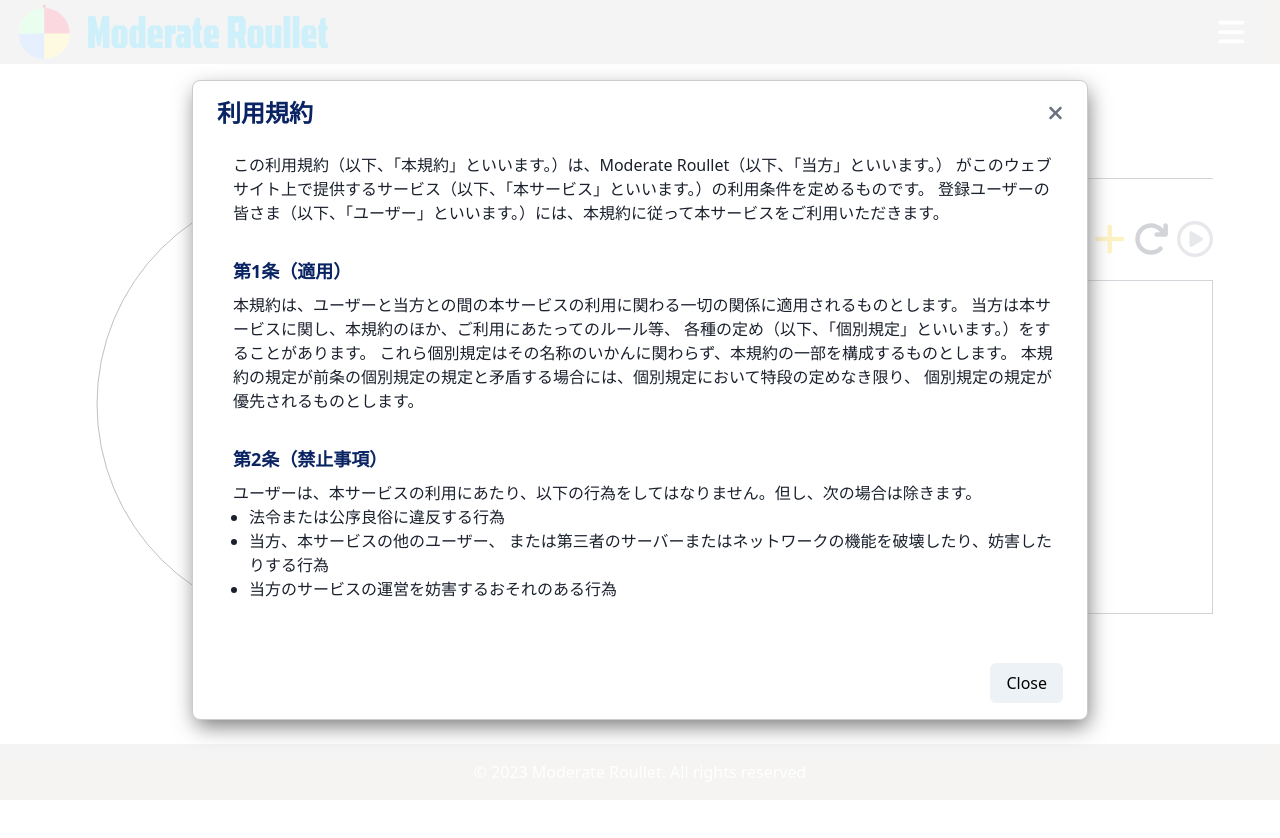
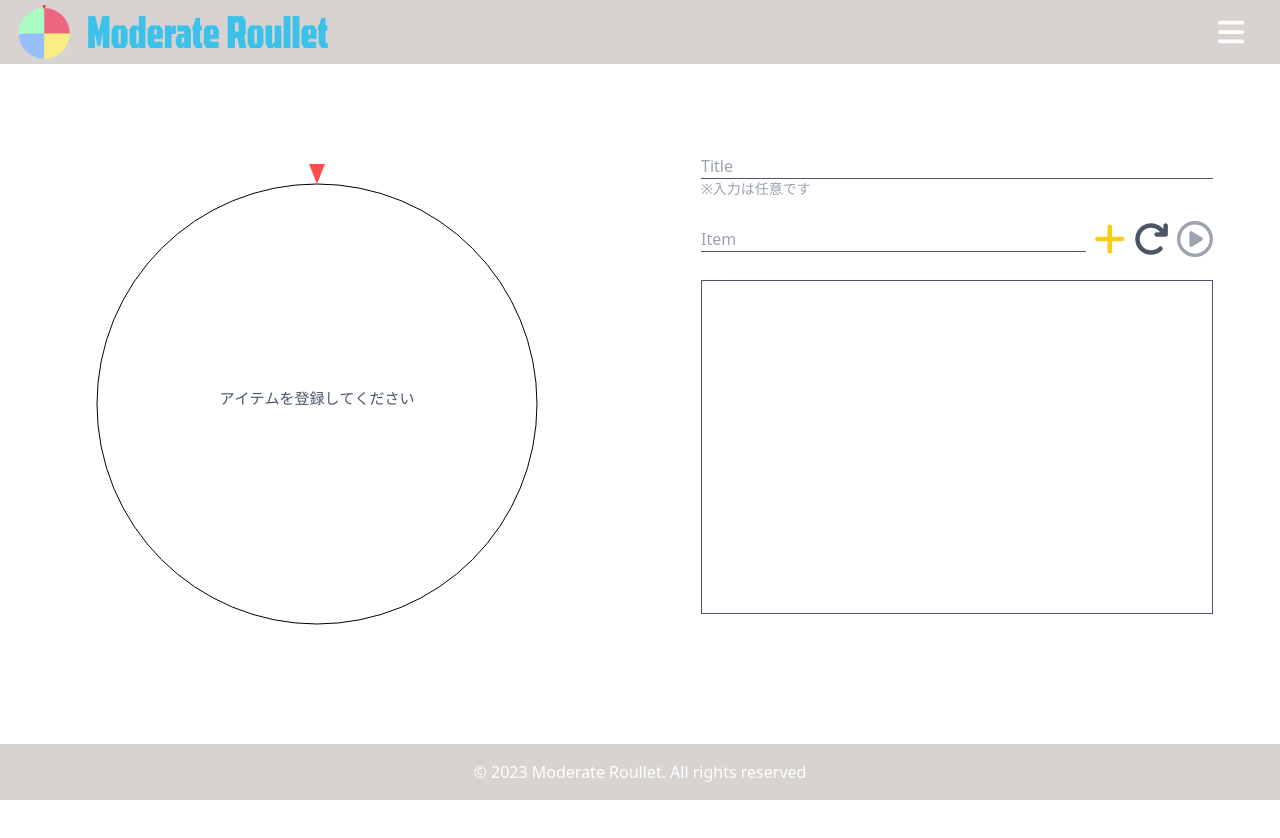
Before and after one commit to hattoriryuki/moderate-roulette-for-react, a React (Create React App) app: page / in a window 1280 px wide. Shown: the top 838 px of the page. Built offline with nearby package versions, Linux system fonts and the light colour scheme.

Commit message:
feat: 利用規約モーダルを開く機能を追加

```diff
--- a/src/components/organisms/HamburgerMenu.tsx
+++ b/src/components/organisms/HamburgerMenu.tsx
@@ -1,15 +1,24 @@
-import { FC, memo } from "react";
+import { FC, memo, useState } from "react";
+
 import { SecondaryModal } from "./SecondaryModal";
 import { TermsContent } from "../atoms/TermsContent";
 
 type Props = {
   isOpen: boolean;
+  onClose: () => void;
 };
 
 export const HamburgerMenu: FC<Props> = memo((props) => {
-  const { isOpen } = props;
+  const { isOpen, onClose } = props;
+  const [modalIsOpen, setModalIsOpen] = useState(false);
+
   const onClickTerms = () => {
-    console.log("Terms");
+    setModalIsOpen(!modalIsOpen);
+    onClose();
+  };
+
+  const onCloseTerms = () => {
+    setModalIsOpen(false);
   };
 
   const labelData = [
@@ -36,7 +45,7 @@ export const HamburgerMenu: FC<Props> = memo((props) => {
 
   return (
     <>
-      <SecondaryModal>
+      <SecondaryModal flag={modalIsOpen} onClose={onCloseTerms}>
         <TermsContent />
       </SecondaryModal>
       <div
--- a/src/components/organisms/SecondaryModal.tsx
+++ b/src/components/organisms/SecondaryModal.tsx
@@ -1,4 +1,4 @@
-import { FC, ReactNode, memo, useState } from "react";
+import { FC, ReactNode, memo, useEffect, useState } from "react";
 import { faXmark } from "@fortawesome/free-solid-svg-icons";
 import { FontAwesomeIcon } from "@fortawesome/react-fontawesome";
 import Modal from "react-modal";
@@ -18,14 +18,21 @@ const customStyles = {
 
 type Props = {
   children: ReactNode;
+  flag: boolean;
+  onClose: () => void;
 };
 
 export const SecondaryModal: FC<Props> = memo((props) => {
-  const { children } = props;
-  const [isOpen, setIsOpen] = useState(true);
+  const { children, flag, onClose } = props;
+  const [isOpen, setIsOpen] = useState(false);
+
+  useEffect(() => {
+    setIsOpen(flag);
+  }, [flag]);
 
   const closeModal = () => {
     setIsOpen(false);
+    onClose();
   };
 
   Modal.setAppElement("body");
--- a/src/components/organisms/layout/Header.tsx
+++ b/src/components/organisms/layout/Header.tsx
@@ -9,7 +9,7 @@ import { HamburgerMenu } from "../HamburgerMenu";
 export const Header: FC = memo(() => {
   const [openMenu, setOpenMenu] = useState(false);
 
-  const onClickOpen = () => setOpenMenu(!openMenu);
+  const onClickMenu = () => setOpenMenu(!openMenu);
 
   return (
     <header className="bg-stone-300 h-12 md:h-16">
@@ -29,14 +29,14 @@ export const Header: FC = memo(() => {
         <FontAwesomeIcon
           icon={faBars}
           className="text-3xl text-white mr-4 md:mr-9 cursor-pointer"
-          onClick={onClickOpen}
+          onClick={onClickMenu}
         />
       </div>
       <div
         className="absolute h-[100vh] w-full"
-        onClick={openMenu ? onClickOpen : undefined}
+        onClick={openMenu ? onClickMenu : undefined}
       ></div>
-      <HamburgerMenu isOpen={openMenu} />
+      <HamburgerMenu isOpen={openMenu} onClose={onClickMenu} />
     </header>
   );
 });
--- a/src/components/pages/Top.tsx
+++ b/src/components/pages/Top.tsx
@@ -22,7 +22,6 @@ import { Item } from "../../types/item";
 import { Canvas } from "../atoms/Canvas";
 import { useGetJudgement } from "../../hooks/useGetJudgement";
 import { PrimaryModal } from "../organisms/PrimaryModal";
-import { HamburgerMenu } from "../organisms/HamburgerMenu";
 
 export const Top: FC = memo(() => {
   const [canvasObject, setCanvasObject] = useState<HTMLCanvasElement | null>(
```
